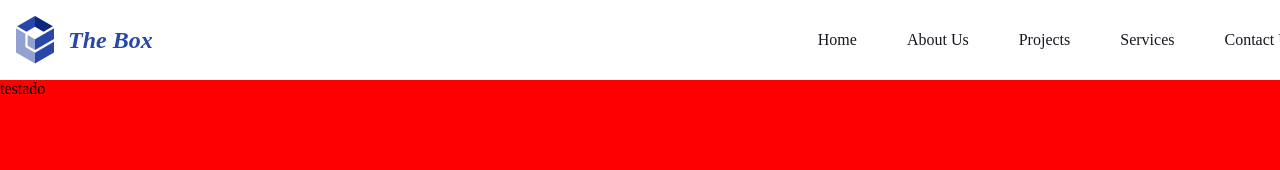
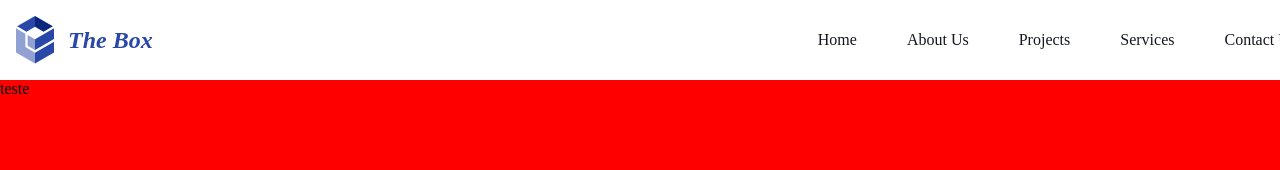
Before and after one commit to GabrielCorona2001/NextLandingPage, a Next.js app: page / in a window 1280 px wide. Shown: the top 170 px of the page. Built offline with nearby package versions, Linux system fonts and the light colour scheme.

Commit message:
feat(mainBanner): start mainBanner

```diff
--- a/src/app/page.tsx
+++ b/src/app/page.tsx
@@ -1,9 +1,12 @@
-import styles from "./page.module.scss";
+import { Main } from "next/document";
+import MainBanner from "./ui/mainBanner/MainBanner";
 
 export default function Home() {
   return (
-    <div className={styles.page}>
-    testado
-    </div>
+
+    <>
+    <MainBanner />
+
+    </>
   );
 }
--- /dev/null
+++ b/src/app/ui/mainBanner/MainBanner.tsx
@@ -0,0 +1,12 @@
+export default function MainBanner() {
+
+
+
+    return <>
+
+
+    <div> teste </div>
+
+
+    </>
+}
```
